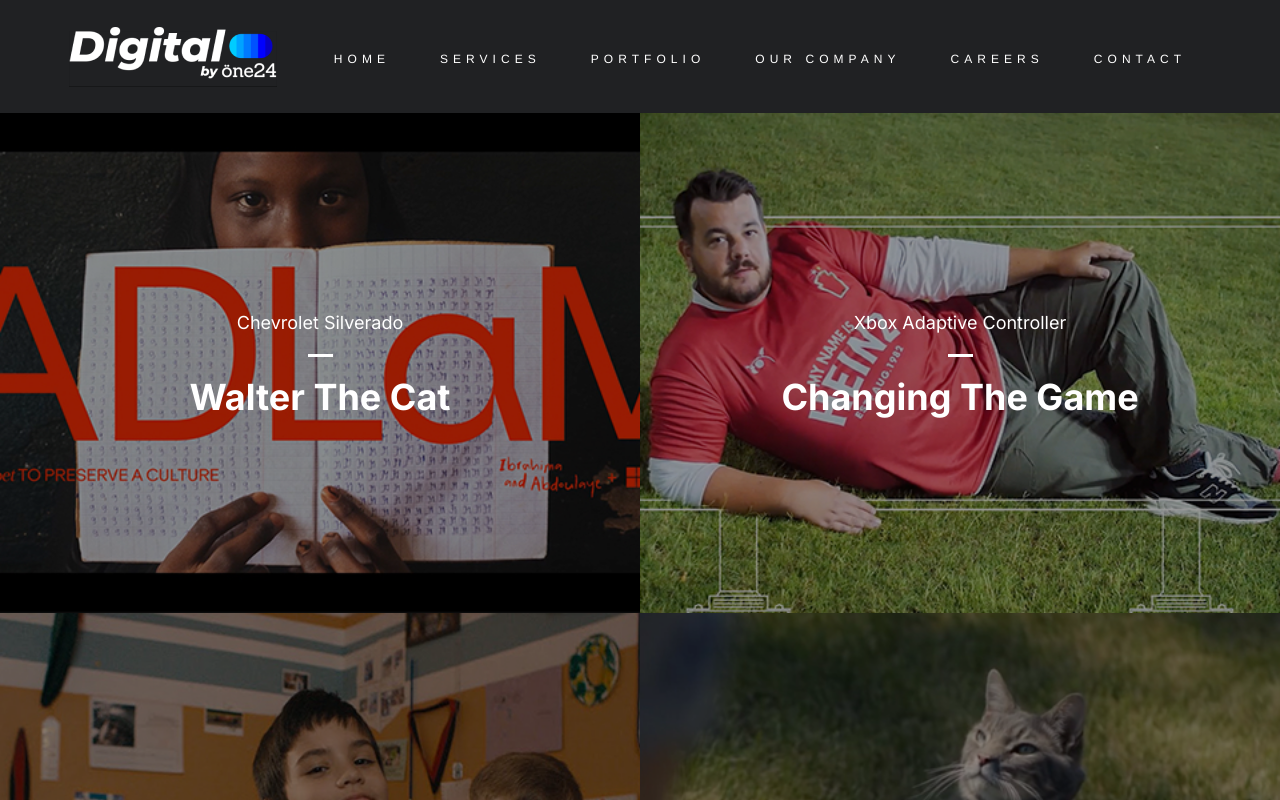
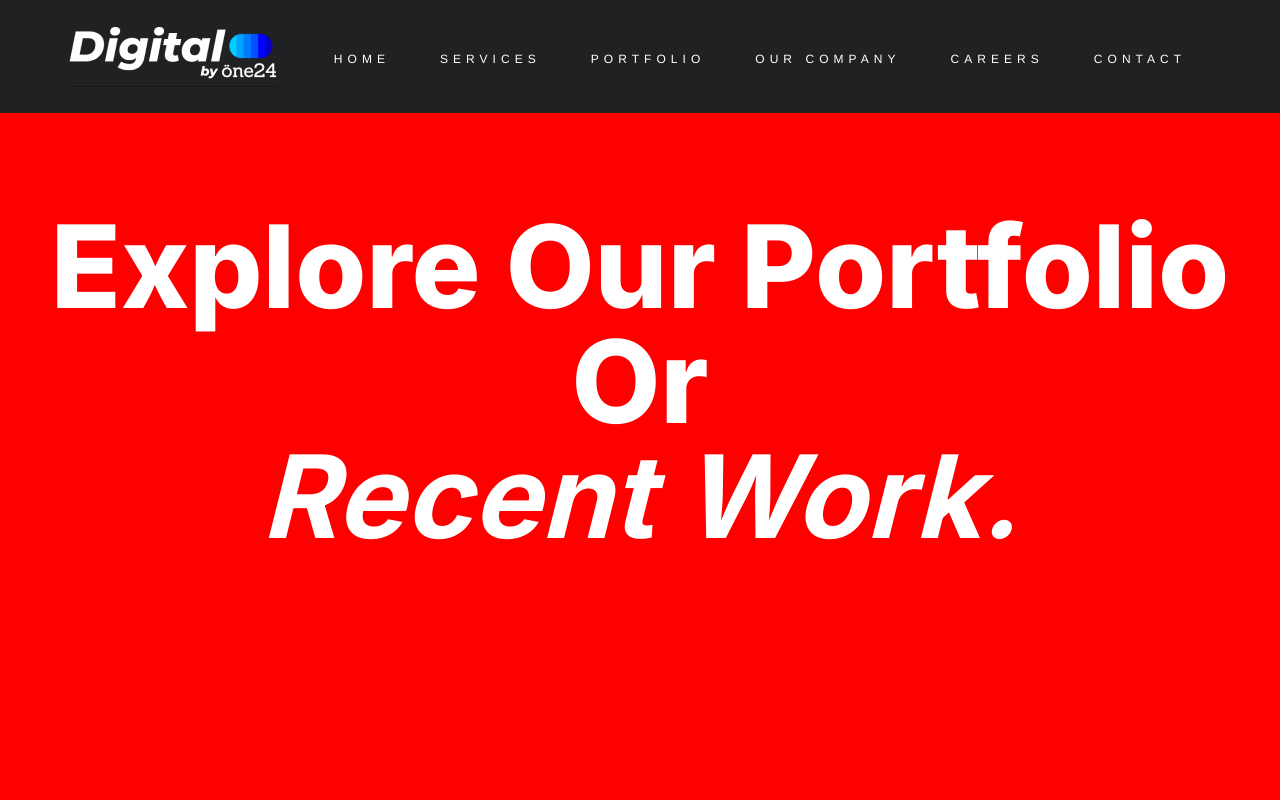
Before and after one commit to WasifAli22/One24Digital, a Next.js app: page /portfolio in a window 1280 px wide. Shown: the top 800 px of the page. Built offline with nearby package versions, Linux system fonts and the light colour scheme.

Commit message:
Services page completed

```diff
--- a/src/app/(frontend)/portfolio/page.tsx
+++ b/src/app/(frontend)/portfolio/page.tsx
@@ -1,11 +1,15 @@
 "use client"
 import React from "react";
 import OurServices from "@/components/OurServices";
-
+import PortfolioBanner from "@/components/PortfolioBanner";
 
 const Portfolio = () => {
   return (
     <div>
+      <PortfolioBanner
+        background={{ color: 'red' }}
+        text={<span>Explore Our Portfolio Or <br /> <span className="italic font-bold">Recent Work.</span></span>}
+      />
       <OurServices />
     </div>
   );
--- /dev/null
+++ b/src/app/(frontend)/services/[slug]/page.tsx
@@ -0,0 +1,39 @@
+import React from 'react';
+import { ServicesData } from '@/components';
+import Image from 'next/image';
+
+const ServiceDetail = ({ params }: { params: { slug: string } }) => {
+    const decodedSlug = decodeURIComponent(params.slug);
+    const formattedSlug = decodedSlug.replace(/-/g, ' ');
+
+    const service = ServicesData.find(product => product.title.toLowerCase() === formattedSlug.toLowerCase());
+
+    if (!service) {
+        return <div>Service not found</div>;
+    }
+
+    return (
+        <div>
+            <div className="">
+                <Image src={service.src} alt={service.title} height={500} width={500} className='h-screen w-full object-cover' />
+            </div>
+            <div className="bg-gray-100">
+                <div className="md:px-28 px-5 py-10">
+                    <h1 className='font-bold text-4xl mb-4'>{service.title}</h1>
+                    {/* <p>{service.description}</p> */}
+                    <p className='text-base text-gray-700'>{service.details}</p>
+                    <div className=" mt-8">
+                        <h2 className='font-semibold text-xl'>INTEGRATED AGENCIES</h2>
+                        <h5>{service.IcludedAgency}</h5>
+                    </div>
+                    <div className=" mt-8">
+                        <h2 className='font-semibold text-xl'>Type</h2>
+                        <h5>{service.description}</h5>
+                    </div>
+                </div>
+            </div>
+        </div>
+    );
+};
+
+export default ServiceDetail;
--- a/src/app/(frontend)/services/page.tsx
+++ b/src/app/(frontend)/services/page.tsx
@@ -1,11 +1,17 @@
-import OurServices from '@/components/OurServices'
+
 import React from 'react'
-
+import ServicesBanner from '@/components/ServicesBanner'
+import OurServicesCard from '@/components/OurServices'
 
 const Services = () => {
     return (
         <div>
-            <OurServices />
+            <ServicesBanner
+                background={{ color: 'red' }}
+                text={<span>Explore Our Services & <br /> <span className="italic font-bold">Transform Your Business.</span></span>}
+            />
+
+            <OurServicesCard />
         </div>
     )
 }
--- a/src/components/OurServices.tsx
+++ b/src/components/OurServices.tsx
@@ -1,49 +1,25 @@
+import Link from 'next/link'
 import React from 'react'
+import { ServicesData } from '.'
+const OurServicesCard = () => {
 
-const OurServices = () => {
-    const projects = [
-        {
-            id: 1,
-            title: 'Walter The Cat',
-            description: 'Chevrolet Silverado',
-            src: '/work/work1.jpg'
-        },
-        {
-            id: 2,
-            title: 'Changing The Game',
-            description: 'Xbox Adaptive Controller',
-            src: '/work/work2.jpg'
 
-        },
-        {
-            id: 3,
-            title: 'ADLaM',
-            description: 'Microsoft Office 365',
-            src: '/work/work3.jpg'
-        },
-        {
-            id: 4,
-            title: 'Heinzjack',
-            description: 'The Kraft Heinz Company',
-            src: '/work/work4.jpg'
-        }
-    ]
     return (
         <div className='grid grid-cols-12'>
-            {
-                projects.map((project) => (
-                    <div key={project.id} className='relative lg:col-span-6 col-span-12 overflow-hidden'>
+            {ServicesData.map((project) => (
+                <div key={project.id} className='relative lg:col-span-6 col-span-12 overflow-hidden'>
+                    <Link href={`/services/${encodeURIComponent(project.title.toLowerCase().replace(/\s+/g, '-'))}`}>
                         <div className="services_bg_image min-h-[300px] lg:min-h-[500px] w-full bg-no-repeat bg-center bg-cover hover:cursor-pointer hover:scale-125 transition-all duration-700" style={{ backgroundImage: `url('${project.src}')` }}>
                             <div className="flex flex-col items-center h-[100%] justify-center text-white absolute left-0 right-0">
                                 <p className='text-lg mb-10 service_desc relative'>{project.description}</p>
                                 <h3 className='text-4xl text-center font-bold'>{project.title}</h3>
                             </div>
                         </div>
-                    </div>
-                ))
-            }
+                    </Link>
+                </div>
+            ))}
         </div>
     )
 }
 
-export default OurServices
+export default OurServicesCard
--- /dev/null
+++ b/src/components/PortfolioBanner.tsx
@@ -0,0 +1,28 @@
+import React from 'react';
+
+const PortfolioBanner = ({ background, text }:any) => {
+    // Check if background color is provided
+    const hasColor = background && background.color;
+
+    // Check if background image is provided
+    const hasImage = background && background.image;
+
+    // Dynamic styles based on provided background
+    const dynamicStyles = {
+        backgroundImage: hasImage ? `url(${background.image})` : 'none',
+        backgroundColor: hasColor ? background.color : 'transparent',
+    };
+
+    return (
+        <div className='min-h-screen h-screen w-[100%] bg-cover bg-center' style={dynamicStyles}>
+            {/* Content */}
+            <div className='flex items-center justify-center m-auto text-center'>
+                <h1 className='lg:text-[115px] text-5xl lg:text-center pt-24 font-extrabold text-white'>
+                    {text}
+                </h1>
+            </div>
+        </div>
+    );
+};
+
+export default PortfolioBanner;
--- /dev/null
+++ b/src/components/ServicesBanner.tsx
@@ -0,0 +1,28 @@
+import React from 'react';
+
+const ServicesBanner = ({ background, text }:any) => {
+    // Check if background color is provided
+    const hasColor = background && background.color;
+
+    // Check if background image is provided
+    const hasImage = background && background.image;
+
+    // Dynamic styles based on provided background
+    const dynamicStyles = {
+        backgroundImage: hasImage ? `url(${background.image})` : 'none',
+        backgroundColor: hasColor ? background.color : 'transparent',
+    };
+
+    return (
+        <div className='min-h-screen h-screen w-[100%] bg-cover bg-center' style={dynamicStyles}>
+            {/* Content */}
+            <div className='flex items-center justify-center m-auto text-center'>
+                <h1 className='lg:text-[115px] text-5xl lg:text-center pt-24 font-extrabold text-white'>
+                    {text}
+                </h1>
+            </div>
+        </div>
+    );
+};
+
+export default ServicesBanner;
--- a/src/components/index.ts
+++ b/src/components/index.ts
@@ -2,7 +2,7 @@
 import Banner from "./Banner";
 import Compaign from "./Compaign";
 import TrendBanner from "./TrendBanner";
-import  Footer  from "./layout/Footer";
+import Footer from "./layout/Footer";
 
 
 
@@ -86,3 +86,41 @@
 ]
 
 export { Header, Banner, Compaign, TrendBanner, Footer }
+
+
+export const ServicesData = [
+    {
+        id: 1,
+        title: 'Walter The Cat',
+        description: 'Chevrolet Silverado',
+        IcludedAgency: "McCann New York",
+        src: '/work/work1.jpg',
+        details: "In honor of International Womens Day 2017, we partnered with State Street Global Advisors to introduce the Fearless Girl to the world — a statue of a daring young girl, standing strong on Wall Street. Why? Because companies with women in leadership perform better. The Fearless Girl was dropped on Wall Street in the middle of the night and became a global phenomenon within 24 hours."
+    },
+    {
+        id: 2,
+        title: 'Changing The Game',
+        description: 'Xbox Adaptive Controller',
+        src: '/work/work2.jpg',
+        IcludedAgency: "McCann New York",
+        details: "In andd of International Womens Day 2017, we partnered with State Street Global Advisors to introduce the Fearless Girl to the world — a statue of a daring young girl, standing strong on Wall Street. Why? Because companies with women in leadership perform better. The Fearless Girl was dropped on Wall Street in the middle of the night and became a global phenomenon within 24 hours."
+
+    },
+    {
+        id: 3,
+        title: 'ADLaM',
+        description: 'Microsoft Office 365',
+        IcludedAgency: "McCann ",
+        src: '/work/work3.jpg',
+        details: "In of International Womens Day 2017, we partnered with State Street Global Advisors to introduce the Fearless Girl to the world — a statue of a daring young girl, standing strong on Wall Street. Why? Because companies with women in leadership perform better. The Fearless Girl was dropped on Wall Street in the middle of the night and became a global phenomenon within 24 hours."
+
+    },
+    {
+        id: 4,
+        title: 'Heinzjack',
+        IcludedAgency: "McCann london York",
+        description: 'The Kraft Heinz Company',
+        src: '/work/work4.jpg',
+        details: "In sss of International Womens Day 2017, we partnered with State Street Global Advisors to introduce the Fearless Girl to the world — a statue of a daring young girl, standing strong on Wall Street. Why? Because companies with women in leadership perform better. The Fearless Girl was dropped on Wall Street in the middle of the night and became a global phenomenon within 24 hours."
+    }
+]
```
